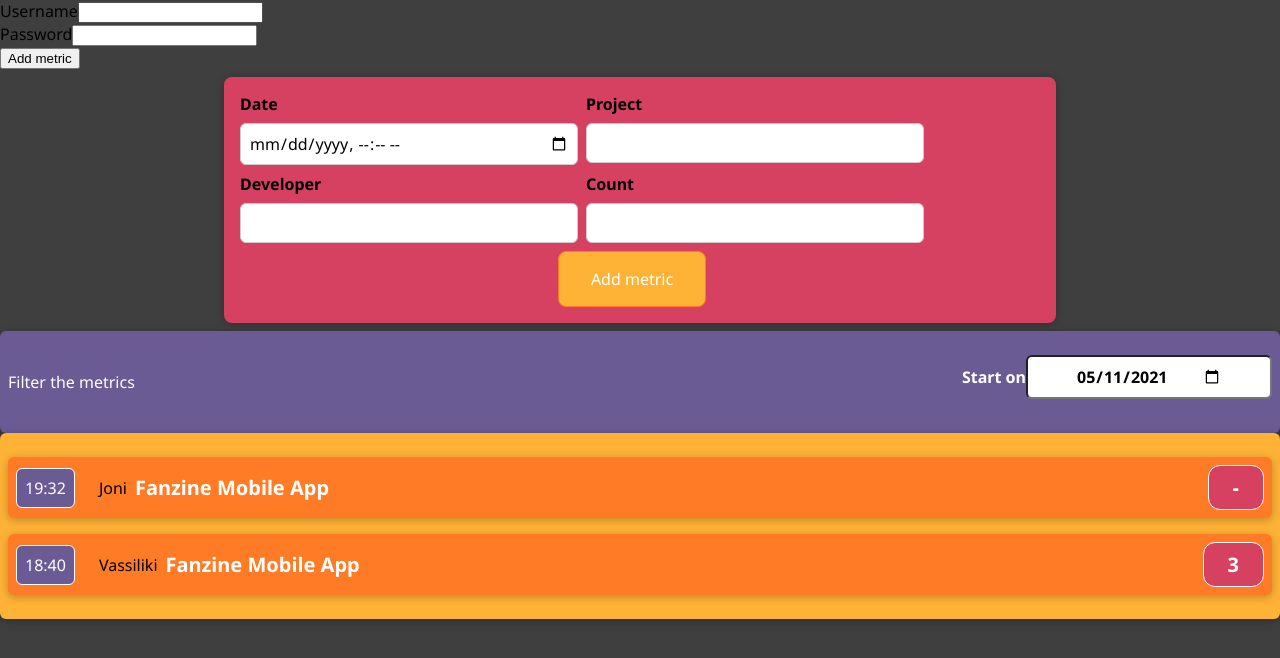
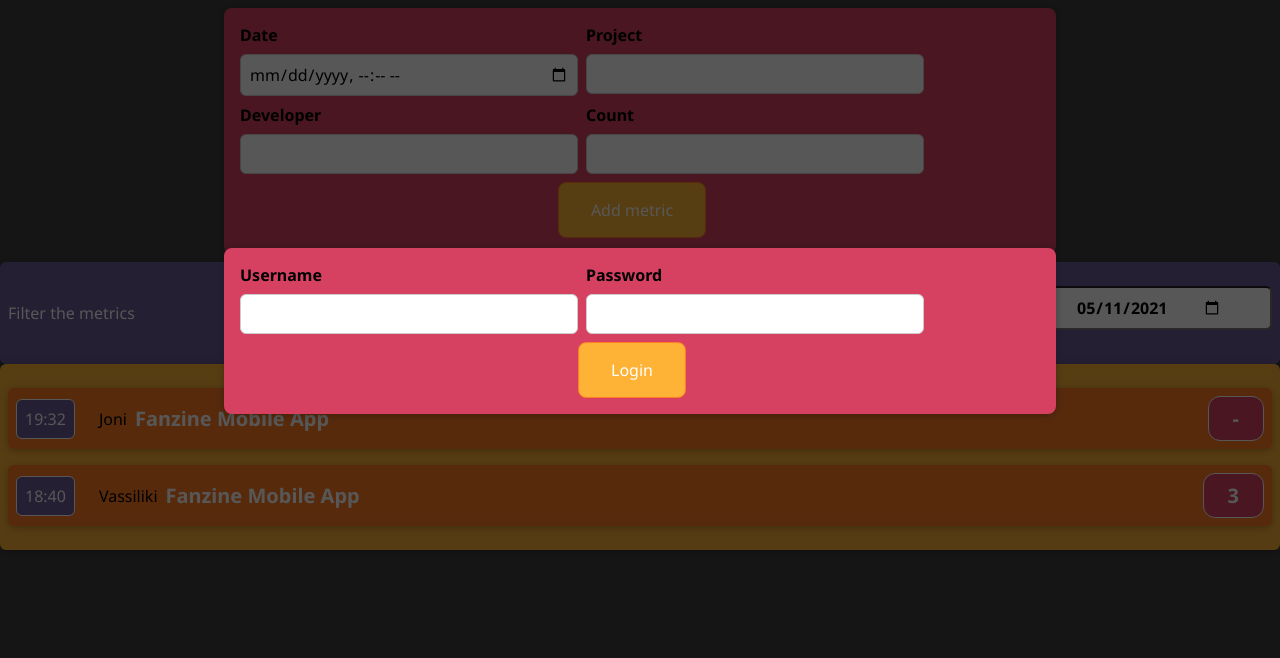
Before and after one commit to VassoD/demoreact, a React (Create React App) app: page / in a window 1280 px wide. Shown: the top 658 px of the page. Built offline with nearby package versions, Linux system fonts and the light colour scheme.

Commit message:
added css

```diff
--- a/src/App.js
+++ b/src/App.js
@@ -49,7 +49,7 @@
 
   const [startDate, setStartDate] = useState ("2021-05-11")
 
-  const addedMetricHandler =(metric ) =>{
+  const addedMetricHandler =(metric) =>{
     console.log("the form gave me a new metric to add", metric)
 
 
@@ -69,10 +69,14 @@
     setStartDate(startDate);
   }
 
+// const isLoggedIn = true;
+
+
 
   return (
     <div>
-      <Modal><Login></Login></Modal>
+      {/* {!isLoggedIn && <Modal><Login/></Modal>} */}
+      <Modal><Login/></Modal>
       <AddMetric onAddMetric={addedMetricHandler}/>
       <FilterMetrics startDate={startDate} onSetStartDate={newStartDateSetHandler} />
       <Metrics filterDate={startDate} data={metrics}/>
--- a/src/components/EditMetricItem/MetricForm.js
+++ b/src/components/EditMetricItem/MetricForm.js
@@ -58,7 +58,7 @@
         setUserCount("")
 
           }  else {
-            console.log("error during validation")
+            console.log("error found during validation!")
         }
     }
 
@@ -118,7 +118,9 @@
                             id: "date",
                             type: "number",
                             value: userCount,
-                            onChange: countChangedHandler
+                            onChange: countChangedHandler,
+                            min: "0",
+                            step: "1"
                         }
                     }
 
--- a/src/components/Login/Login.css
+++ b/src/components/Login/Login.css
@@ -0,0 +1,38 @@
+.login {
+    background-color: #d64161;
+    padding: 1rem;
+    margin: 0.5rem auto;
+    width: 50rem;
+    max-width: 95%;
+    border-radius: 8px;
+    text-align: center;
+    box-shadow: 0 1px 8px rgba(0, 0, 0, 0.25);
+  }
+
+  .login button {
+    font: inherit;
+    cursor: pointer;
+    padding: 1rem 2rem;
+    border: 1px solid #ff7b25;
+    background-color: #feb236;
+    color: white;
+    border-radius: 8px;
+    margin-right: 1rem;
+  }
+
+  .login button:hover,
+  .login button:active {
+    background-color: #ff7b25;
+    border-color: #feb236;
+  }
+
+  .login button.alternative {
+    color: #220131;
+    border-color: transparent;
+    background-color: transparent;
+  }
+
+  .login button.alternative:hover,
+  .login button.alternative:active {
+    background-color: #ff7b25;
+  }
--- a/src/components/Login/LoginForm.css
+++ b/src/components/Login/LoginForm.css
@@ -0,0 +1,22 @@
+.login__elements {
+    display: flex;
+    flex-wrap: wrap;
+    gap: 0.5rem;
+    margin-bottom: 0.5rem;
+    text-align: left;
+  }
+
+  .login__element label {
+    font-weight: bold;
+    margin-bottom: 0.5rem;
+    display: block;
+  }
+
+  .login__element input {
+    font: inherit;
+    padding: 0.5rem;
+    border-radius: 6px;
+    border: 1px solid #ccc;
+    width: 20rem;
+    max-width: 100%;
+  }
--- a/src/components/Login/LoginForm.js
+++ b/src/components/Login/LoginForm.js
@@ -9,7 +9,7 @@
                 labelText="Username"
                 input = {{
                     id: "username",
-                    type: "Username"
+                    type: "text"
                 }}
         />
             <Input className="login__element"
@@ -22,7 +22,7 @@
                 />
                 </div>
                 <div className="login__actions">
-                    <button type = "submit">Add metric</button>
+                    <button type = "submit">Login</button>
                 </div>
 
 
--- a/src/components/UI/ErrorModal.css
+++ b/src/components/UI/ErrorModal.css
@@ -0,0 +1,41 @@
+.error {
+    background: #d49fdf;
+}
+
+.error__title {
+    background: #8b20a0;
+    padding: 1rem;
+}
+
+.error__title h2 {
+    margin: 0;
+    color: white;
+}
+
+.error__content {
+    padding: 1rem;
+    color: white;
+}
+
+.error__actions {
+    padding: 1rem;
+    display: flex;
+    justify-content: flex-end;
+}
+
+.error__actions button {
+    font: inherit;
+    cursor: pointer;
+    padding: 1rem 2rem;
+    border: 1px solid #8b20a0;
+    background-color: #feb236;
+    border-radius: 8px;
+    margin-right: 1rem;
+}
+
+.error__actions button:hover,
+.error__actions button:active {
+    color: #feb236;
+    border-color: #feb236;
+    background-color: #8b20a0;
+}
--- a/src/components/UI/Modal.css
+++ b/src/components/UI/Modal.css
@@ -0,0 +1,18 @@
+.backdrop {
+    position: fixed;
+    top: 0;
+    left: 0;
+    width: 100%;
+    height: 100vh;
+    background: rgba(0, 0, 0, 0.66);
+    z-index: 10;
+}
+
+.modal-content {
+    position: fixed;
+    top: 30vh;
+    left: 10%;
+    width: 80%;
+    overflow: hidden;
+    z-index: 100;
+}
```
